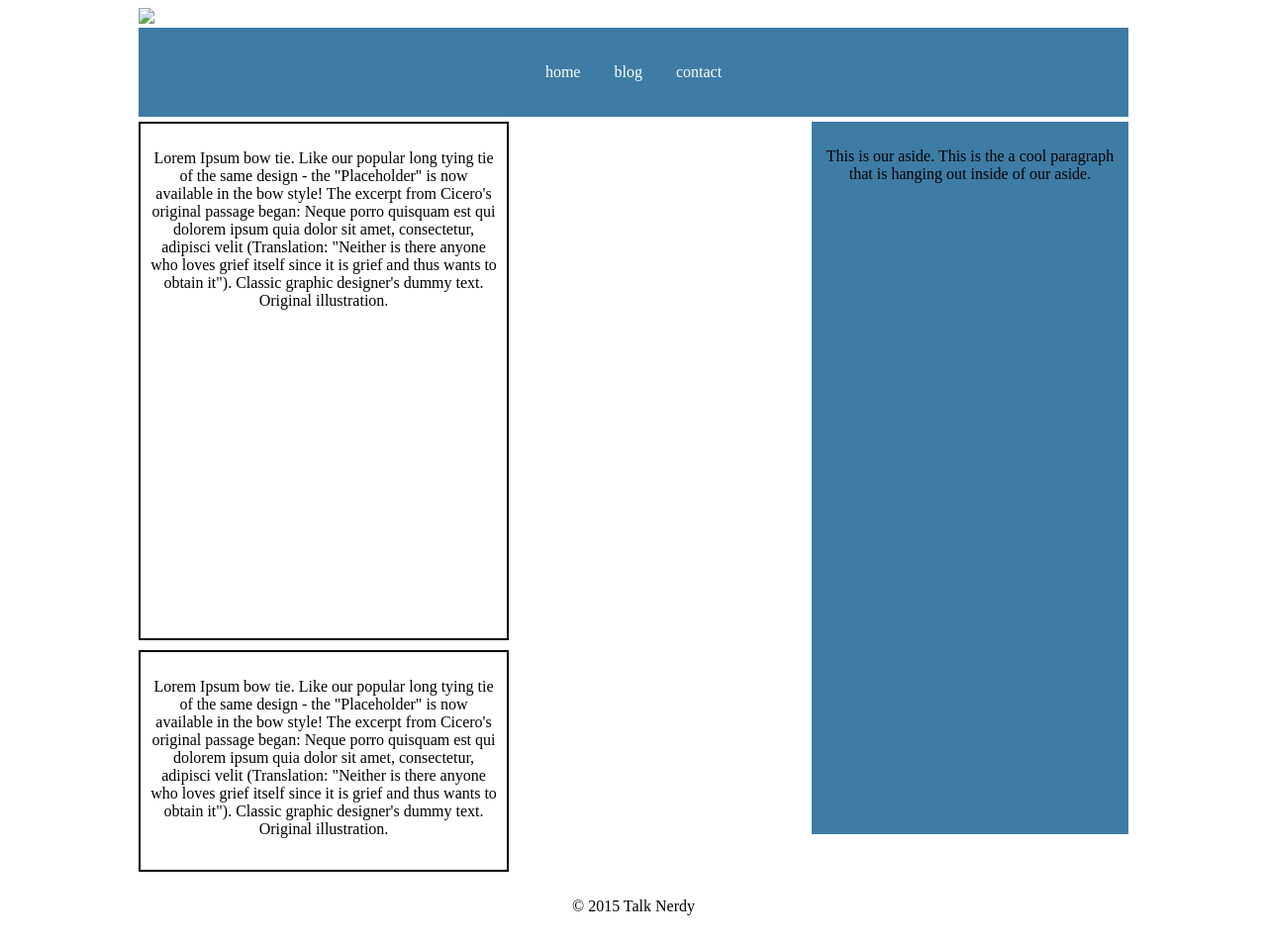
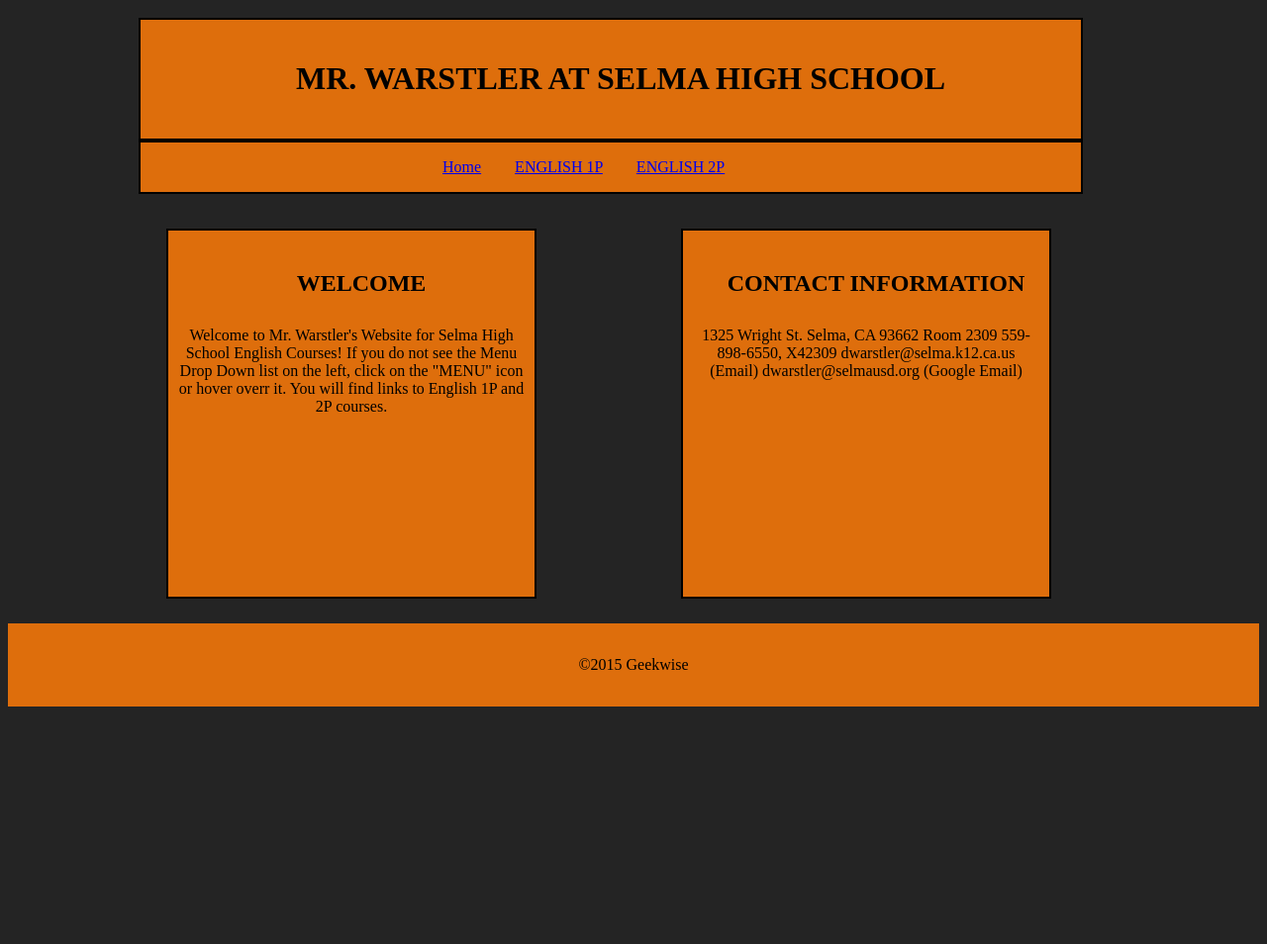
Before and after one commit to kirito2/kirito2.github.io, a plain HTML site: page index.html in a window 1280 px wide. Shown: the whole page at 99% size. After the commit the page ends 800 px from the top, so only its background shows below. Drawn offline with Linux system fonts and the light colour scheme.

Commit message:
final draft

```diff
--- a/css/style.css
+++ b/css/style.css
@@ -1,79 +1,183 @@
+body{
+	background-color: #242424;
+
+}
 .container{
 	width: 1000px;
-	margin: 0 auto;
+	margin:0 auto;
+	padding: 10px 10px 10px 10px
 }
 
 header{
-	width: 1000px;
+	background-color:#DE6E0C;
+	width: 930px;
+	padding: 10px 10px 10px 10px;
+	text-align :center;
+	border:2px solid #000000;
+
 }
-
-nav {
-	background-color: #3e7ca5;
-	padding: 20px;
-	margin-bottom: 5px;
+h1{
+	padding: 10px 10px 10px 30px
 
 }
 
-nav ul {
+nav{
+	background-color: #DE6E0C;
+	border: 2px solid #000000;
+	width: 450px;
+	padding-right: 250px;
+    padding-left: 250px;
+}
+li {
+  display: list-item;
+  text-align: center;
+}
+nav li{
 	text-align: center;
-	padding: 0;
+  	padding: 0;
+}
+nav ul li{
+
+	text-align: center;
+	list-style-type: none;
+  	display: inline;
+  	margin: 0 15px;
+}
+
+.welcome{
+	background-color: #DE6E0C ;
+	text-align: center;
+	border: 2px solid #000000;
+	margin: 25px 25px 25px 160px;
+	width:350px ;
+	height:350px;
+	float:left;
+	padding: 10px;
 
 }
 
-nav ul li {
+.welcome h1{
+	width: 350px;
+	padding: 10px 10px 10px 10px;
+}
 
-	list-style-type: none;
-	display: inline;
-	margin:0 15px;
+.contact{
+	background-color: #DE6E0C ;
+	text-align: center;
+	border: 2px solid #000000;
+	margin:25px 210px 25px 25px ;
+	width:350px ;
+	height:350px;
+	float:right;
+	padding: 10px;
 
 }
 
-a:link {
-	text-decoration: none;
-	color: #fff;
-}
-a:visited {
-	color: #000;
+.contact h1{
+	width: 350px;
+	padding: 10px 10px 10px 10px;
 }
 
-a :hover {
-	color: #999;
+footer{
+	text-align: center;
+	clear: both;
+	padding: 10px;
+	background-color:#DE6E0C ;
+	line-height: 2;
+	margin-top: 35px;
 }
 
-a :active {
-	color: #CC3300;
+/*=========index=========*/
+/*=======================*/
+}.semester-2 p{
+	width: 320px;
+	height: 170px;
+	padding:10px;
+  	margin-left: 190px;
+  	margin-right: 210px;
+  	border: 2px;
+  	background-color: #DE6E0C;
+  	margin-bottom: 16px;
+  }
+.semester-2 h1{
+	font-family: 'Sintony', sans-serif;
+  	font-weight: 700;
+  	font-size: 16px;
+  	line-height: 32px;
+  	height: 50px;
+  	padding: 10px ;
+  	margin-left: 165px;
+  	margin-right: 210px;
+  	background-color: #DE6E0C;
+  	border: solid 2px;
+  	margin-bottom: 0;}
+
+.semester-2 h2{
+	font-family: 'Sintony', sans-serif;
+  	font-weight: 700;
+  	font-size: 16px;
+  	line-height: 32px;
+  	padding: 10px ;
+  	margin-left: 165px;
+  	margin-right: 210px;
+  	background-color: #DE6E0C;
+  	border: solid 1px;
+  	margin-top: 0;
+  	text-align: center;
+}
+.semester-2 p span {
+	font-family: 'Sintony', sans-serif;
+  	font-weight: 700;
+  	font-size: 16px;
+  	line-height: 32px;
 }
 
-.top {
-	border: 2px solid #000000;
-	width: 350px;
-	height: 500px;
-	float: left;
-	padding: 10px;
-	margin-bottom: 10px;
+.semester-2section1 p {
+	width: 320px;
+	height: 170px;
+	padding:10px;
+  	margin-left: 70px;
+  	margin-right: 150px;
+  	background-color: #DE6E0C;
+  	/*margin-bottom: 16px;*/
+  	border: 2px solid black;
+  	float: left;
+}
+.semester-2section2 p{
+	width: 320px;
+	height: 170px;
+	padding:10px;
+  	/*margin-left: 190px;
+  	margin-right: 210px;*/
+  	background-color: #DE6E0C;
+  	/*margin-bottom: 16px;*/
+  	border: 2px solid black;
+  	float: left;
 }
 
-.bottom {
-	border: 2px solid #000000;
-	width: 350px;
-	height: 200px;
-	float: left;
-	padding: 10px;
+.semester-2section3 p{
+	width: 320px;
+	height: 170px;
+	padding:10px;
+  	margin-left: 70px;
+  	margin-right: 150px;
+  	background-color: #DE6E0C;
+  	/*margin-bottom: 16px;*/
+   	border: 2px solid black;
+   	float: left;
 }
 
-aside {
-	width: 300px;
-	height: 700px;
-	background-color: #3e7ca5;
-	float: right;
-	padding: 10px;
+
+.semester-2section4 p{
+	width: 320px;
+	height: 170px;
+	padding:10px;
+  	/*margin-left: 190px;*/
+/*  	margin-right: 210px;*/
+  	background-color: #DE6E0C;
+  	/*margin-bottom: 16px;*/
+	border: 2px solid black;
+	float: left;
 }
-
-footer {
-	clear: both;
-	padding: 10px;
-}
-
-p {
-	text-align: center;
-}
+/*=========english 1p=========*/
+/*============================*/
--- a/index.html
+++ b/index.html
@@ -1,56 +1,50 @@
 <!DOCTYPE html>
 <html lang="en">
 <head>
-	<title>Talk Nerdy</title>
+	<meta charset="UTF-8">
+	<title>MR. WARSTLER AT SELMA HIGH SCHOOL</title>
 	<link rel="stylesheet" type="text/css" href="css/style.css">
 
 </head>
 <body>
 	<div class="container">
 		<header>
-			<img src="img/header.png">
+			<h1>MR. WARSTLER AT SELMA HIGH SCHOOL</h1>
 		</header>
 
 		<nav>
 			<ul>
-				<li>
-					<a href="index.html">
-						home
-					</a>
+				<li><a href="index.html">Home</a>
 				</li>
 				<li>
-					<a href="#">
-						blog
-					</a>
+					<a href="english-1p.html">ENGLISH 1P</a>
 				</li>
 				<li>
-					<a href="#">
-						contact
-					</a>
+					<a href="english-2p.html">ENGLISH 2P</a>
 				</li>
 			</ul>
 		</nav>
-
-		<section class="top">
-			<p>Lorem Ipsum bow tie. Like our popular long tying tie of the same design - the "Placeholder" is now available in the bow style! The excerpt from Cicero's original passage began: Neque porro quisquam est qui dolorem ipsum quia dolor sit amet, consectetur, adipisci velit (Translation: "Neither is there anyone who loves grief itself since it is grief and thus wants to obtain it"). Classic graphic designer's dummy text. Original illustration. </p>
-		</section>
-		<aside>
-			<p>This is our aside. This is the a cool paragraph that is hanging out inside of our aside.</p>
-		</aside>
-		<section class="bottom">
-			<p>Lorem Ipsum bow tie. Like our popular long tying tie of the same design - the "Placeholder" is now available in the bow style! The excerpt from Cicero's original passage began: Neque porro quisquam est qui dolorem ipsum quia dolor sit amet, consectetur, adipisci velit (Translation: "Neither is there anyone who loves grief itself since it is grief and thus wants to obtain it"). Classic graphic designer's dummy text. Original illustration.</p>
-		</section>
-
-		<footer>
-			<p>&copy; 2015 Talk Nerdy</p>
-		</footer>
-	</div><!--  container -->
+	</div>
 
 
-
-
-
-
-
+	<section class="welcome">
+		<h1>WELCOME</h1>
+		<p>Welcome to Mr. Warstler's Website for Selma High School English Courses!
+If you do not see the Menu Drop Down list on the left, click on the "MENU" icon or hover overr it.
+You will find links to English 1P and 2P courses.</p>
+	</section>
+	<section class="contact">
+		<h1>CONTACT INFORMATION</h1>
+		<p>
+		1325 Wright St.
+		Selma, CA  93662
+		Room 2309
+		559-898-6550, X42309
+		dwarstler@selma.k12.ca.us (Email)
+		dwarstler@selmausd.org (Google Email)</p>
+	</section>
+	<footer>
+		<p>&copy;2015 Geekwise</p>
+	</footer>
 </body>
 </html>
```
Also changed, not shown: english-1p.html (added, +56 -0 lines), english-2p.html (added, +50 -0 lines).
